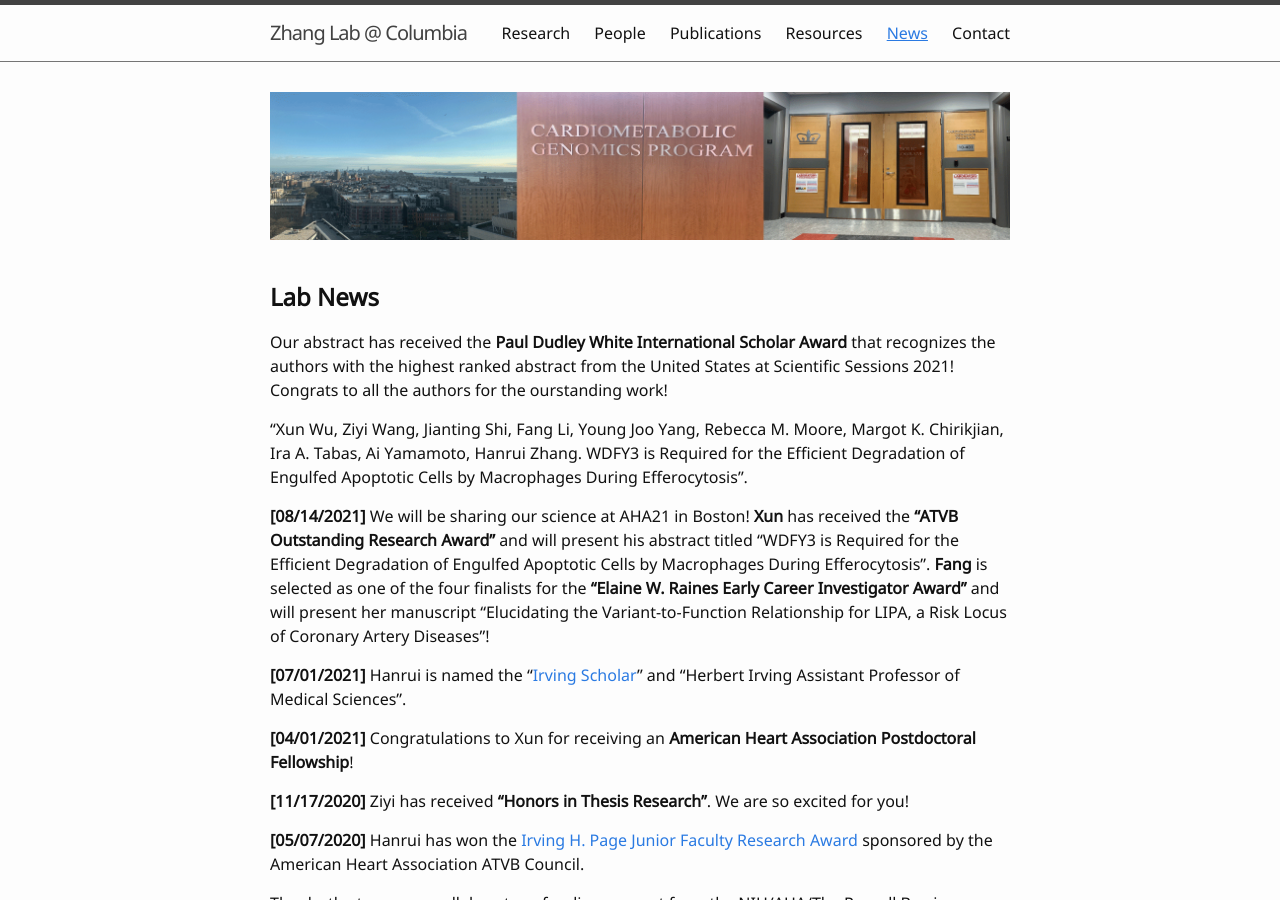
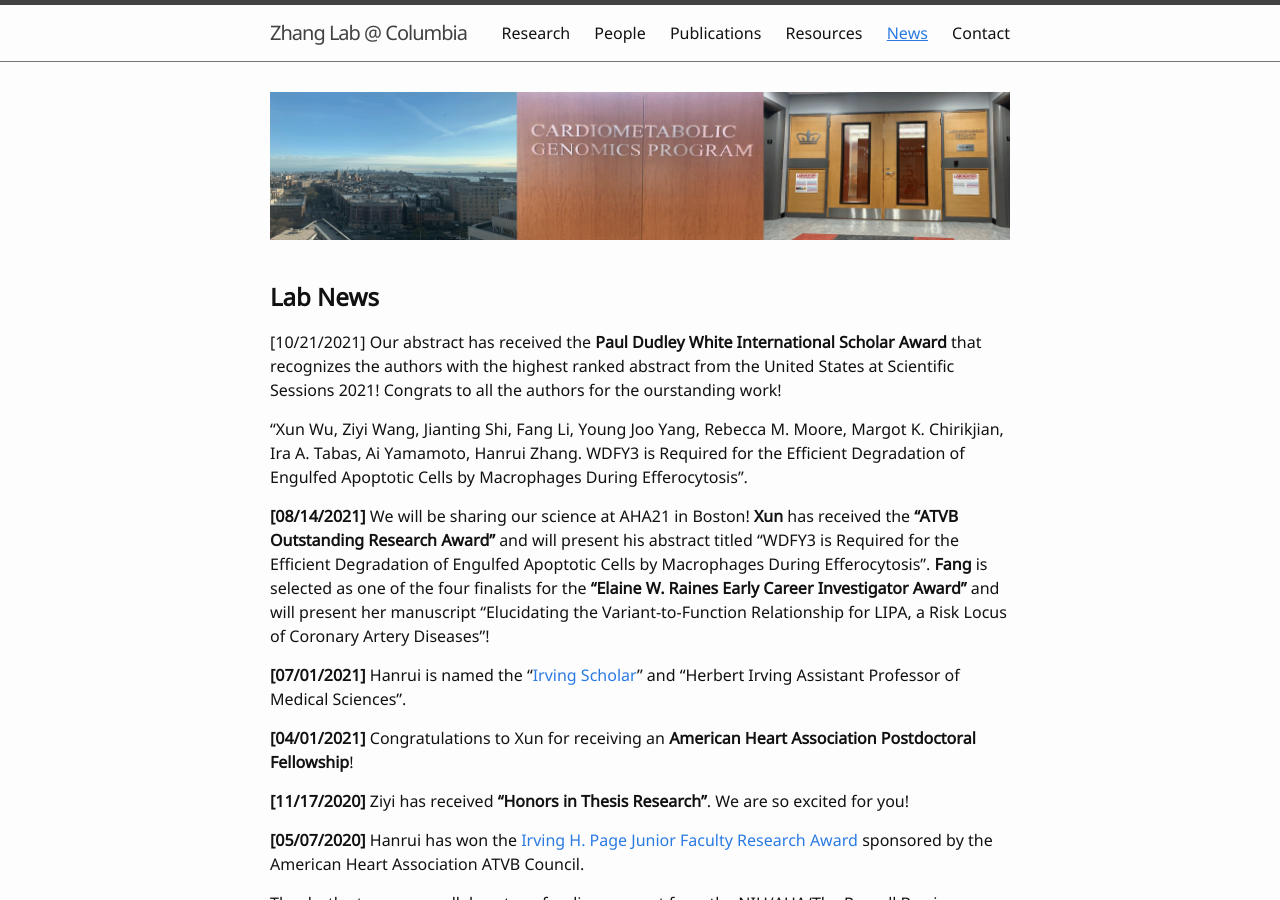
Before and after one commit to hanruizhang/zhanglab, a Jekyll site: the page built from 5_News.md, in a window 1280 px wide and 900 px high. Built offline with Jekyll 4.4.1, drawn with Linux system fonts in a browser that asks for light colours.

Commit message:
Update 5_News.md

```diff
--- a/5_News.md
+++ b/5_News.md
@@ -10,7 +10,7 @@ nav: true
 
 
 ## **Lab News**
-#### Our abstract has received the **Paul Dudley White International Scholar Award** that recognizes the authors with the highest ranked abstract from the United States at Scientific Sessions 2021! Congrats to all the authors for the ourstanding work!
+#### [10/21/2021] Our abstract has received the **Paul Dudley White International Scholar Award** that recognizes the authors with the highest ranked abstract from the United States at Scientific Sessions 2021! Congrats to all the authors for the ourstanding work!
 
 "Xun Wu, Ziyi Wang, Jianting Shi, Fang Li, Young Joo Yang, Rebecca M. Moore, Margot K. Chirikjian, Ira A. Tabas, Ai Yamamoto, Hanrui Zhang.
 WDFY3 is Required for the Efficient Degradation of Engulfed Apoptotic Cells by Macrophages During Efferocytosis".
```
